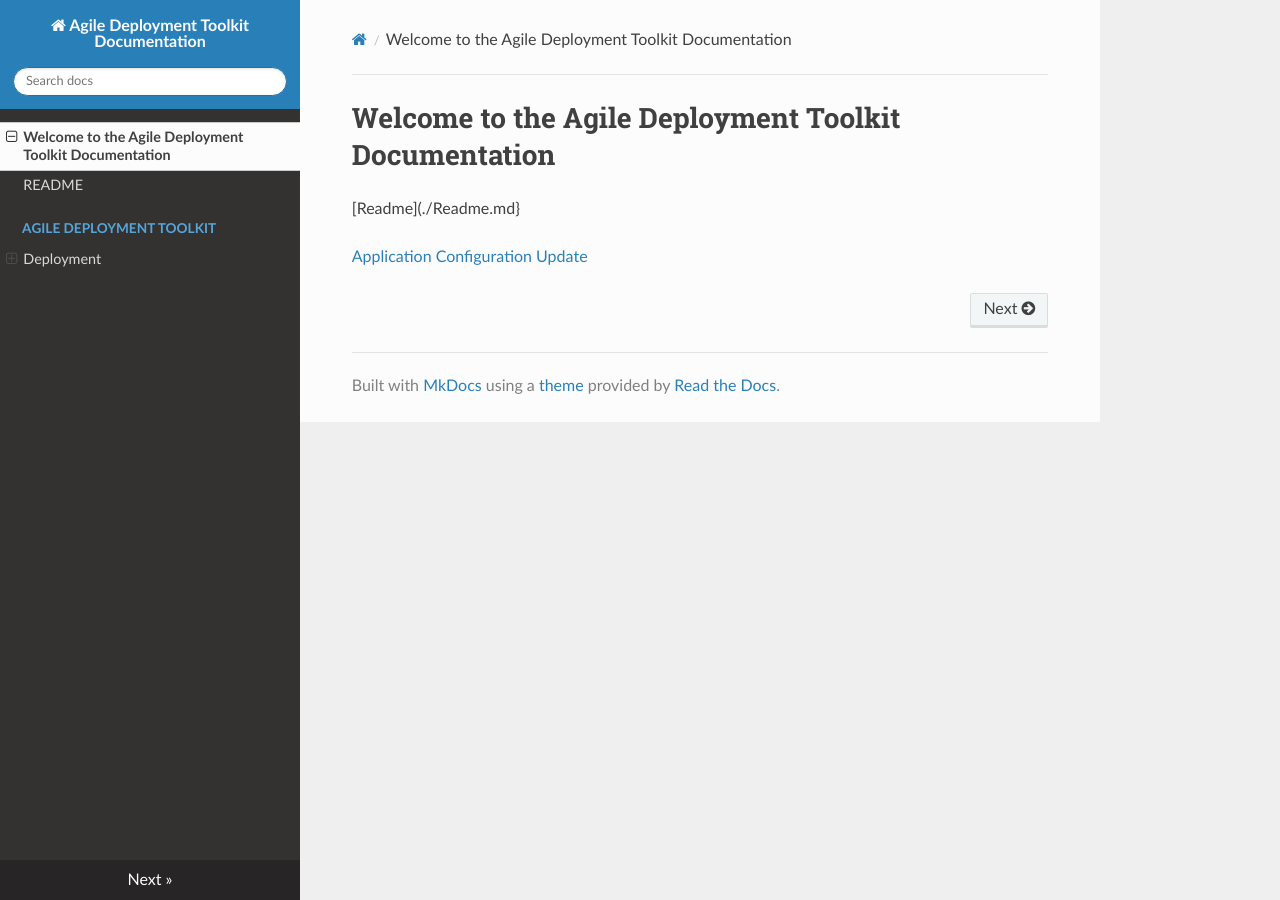
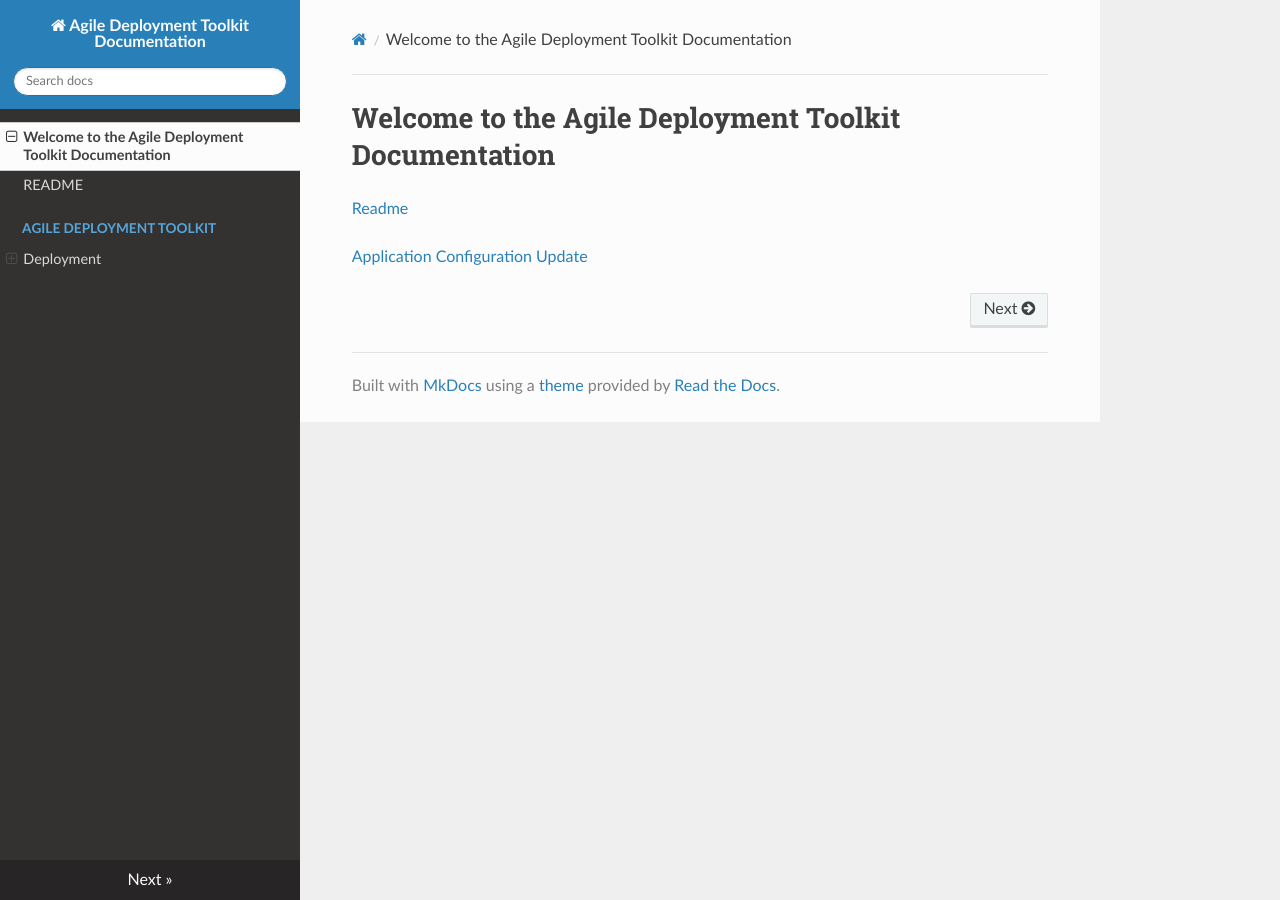
Before and after one commit to wintersys-projects/adt-documentation, an MkDocs documentation site: the page built from docs/index.md, in a window 1280 px wide. Built offline with MkDocs 1.6.1, drawn with Linux system fonts in a browser that asks for light colours; nearby versions of some CDN libraries.

Commit message:
Update index.md

```diff
--- a/docs/index.md
+++ b/docs/index.md
@@ -1,5 +1,5 @@
 # Welcome to the Agile Deployment Toolkit Documentation
 
-[Readme](./Readme.md}
+[Readme](./Readme.md)
 
 [Application Configuration Update](./agile-toolkit-deployment/ApplicationConfigurationUpdated.md)
```
